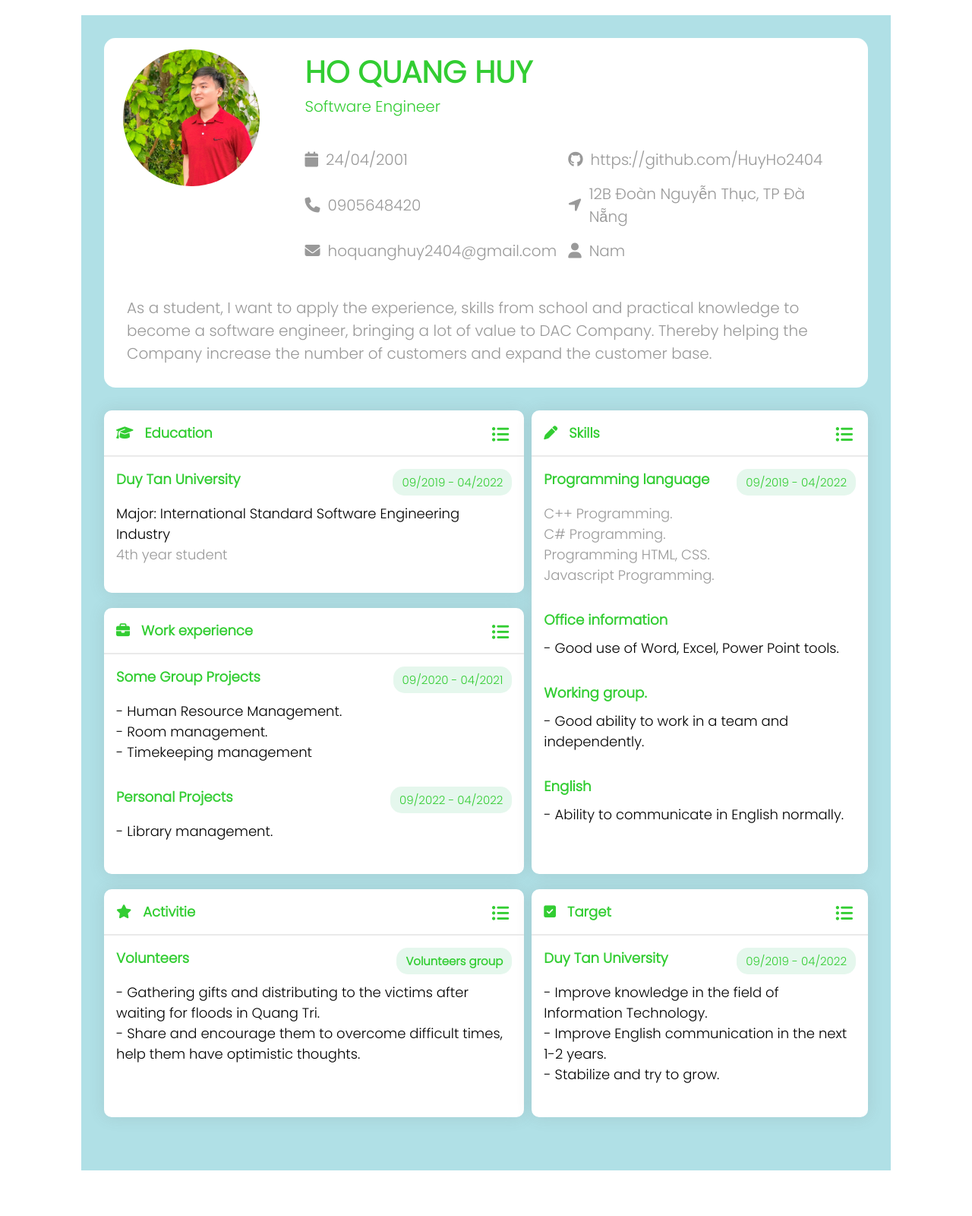
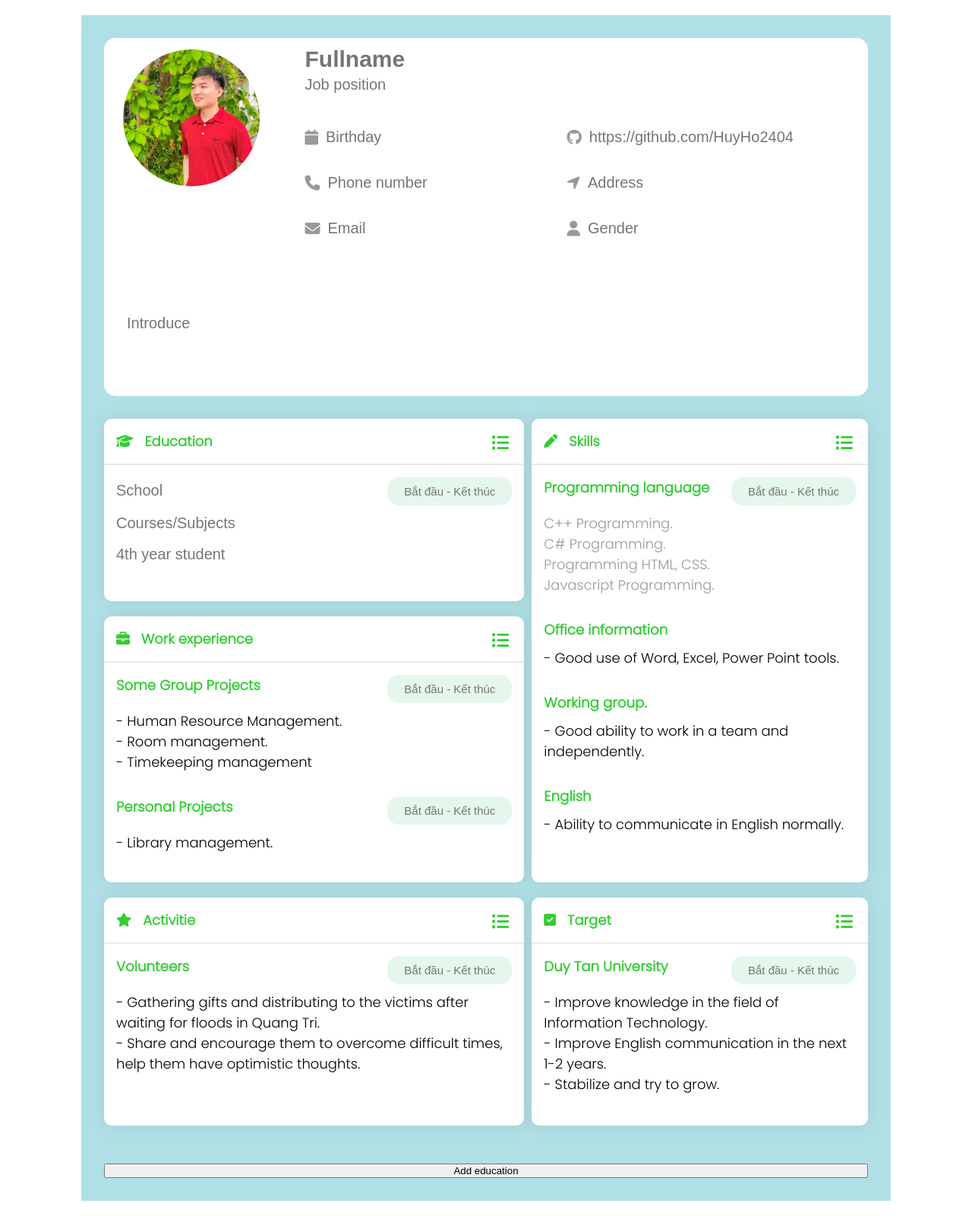
Before and after one commit to HuyHo2404/demo_cv_php, a PHP site: page / in a window 1280 px wide. Shown: the whole page at 76% size. Before the commit the page ends 1540 px from the top, so only its background shows below. Run offline with PHP 8.4, Linux system fonts and the light colour scheme.

Commit message:
Huy: 07/11/2022

```diff
--- a/ResumePage/css/style.css
+++ b/ResumePage/css/style.css
@@ -82,7 +82,6 @@ img {
 .module-title{
     color: #999;
     display: inline-flex;
-
     justify-content: space-between;
     margin-bottom: 10px;
 }
@@ -96,7 +95,7 @@ img {
 
 .module-title p{
     display: inline;
-    margin-left: 10px;
+    /*margin-left: 10px;*/
 }
 
 .module-title-right{
--- a/ResumePage/index.php
+++ b/ResumePage/index.php
@@ -21,38 +21,38 @@
                 </div>
                 <div class="module">
                     <div class="name">
-                        <h1>HO QUANG HUY</h1>
-                        <p>Software Engineer</p>
+                        <input value="<?php echo $row['fullname'] ?? '' ?>" id="fullname" type="text" class="left-content-col-left" placeholder="Fullname" style="width: 500px; height: 25px; border: none; font-size: 30px; font-weight: 700; color: #32cd32; outline: none">
+                        <input value="<?php echo $row['nganhnghe'] ?? '' ?>" id="nganhnghe" type="text" class="left-content-col-left" placeholder="Job position" style="width: 300px; height: 25px; border: none; font-size: 20px; font-weight: 500; color: #32cd32; outline: none">
                     </div>
                     <div class="module-title">
                         <div class="column-item module-title-left">
                             <div class="li">
-                                <span class="fa-solid fa-calendar"></span><p>24/04/2001</p>
+                                <span class="fa-solid fa-calendar"></span><input value="<?php echo $row['ngaysinh'] ?? '' ?>" id="ngaysinh" type="text" class="left-content-col-left" placeholder="Birthday" style="width: 300px; height: 25px; border: none; font-size: 20px; font-weight: 500; color: #999; margin-left: 10px; outline: none">
                             </div>
                             <div class="li">
-                                <span class="fa-solid fa-phone"></span><p>0905648420</p>
+                                <span class="fa-solid fa-phone"></span></span><input value="<?php echo $row['sodt'] ?? '' ?>" id="sodt" type="text" class="left-content-col-left" placeholder="Phone number" style="width: 300px; height: 25px; border: none; font-size: 20px; font-weight: 500; color: #999; margin-left: 10px; outline: none">
                             </div>
                             <div class="li">
-                                <span class="fa-solid fa-envelope"></span><p>hoquanghuy2404@gmail.com</p>
+                                <span class="fa-solid fa-envelope"></span><input value="<?php echo $row['email'] ?? '' ?>" id="email" type="text" class="left-content-col-left" placeholder="Email" style="width: 300px; height: 25px; border: none; font-size: 20px; font-weight: 500; color: #999; margin-left: 10px; outline: none">
                             </div>
                         </div>
 
                         <div class="column-item module-title-right">
                             <div class="li">
-                                <span class="fa-brands fa-github"></span><p>https://github.com/HuyHo2404</p>
+                                <span class="fa-brands fa-github"></span><input value="<?php echo $row['github'] ?? '' ?>" id="github" type="text" class="left-content-col-left" placeholder="https://github.com/HuyHo2404" style="width: 300px; height: 25px; border: none; font-size: 20px; font-weight: 500; color: #999; margin-left: 10px; outline: none">
                             </div>
                             <div class="li">
-                                <span class="fa-solid fa-location-arrow"></span><p>12B Đoàn Nguyễn Thục, TP Đà Nẵng</p>
+                                <span class="fa-solid fa-location-arrow"></span><input value="<?php echo $row['diachi'] ?? '' ?>" id="diachi" type="text" class="left-content-col-left" placeholder="Address" style="width: 300px; height: 25px; border: none; font-size: 20px; font-weight: 500; color: #999; margin-left: 10px; outline: none">
                             </div>
                             <div class="li">
-                                <span class="fa-solid fa-user"></span><p>Nam</p>
+                                <span class="fa-solid fa-user"></span><input value="<?php echo $row['gioitinh'] ?? '' ?>" id="gioitinh" type="text" class="left-content-col-left" placeholder="Gender" style="width: 300px; height: 25px; border: none; font-size: 20px; font-weight: 500; color: #999; margin-left: 10px; outline: none">
                             </div>
                         </div>
                     </div>
                 </div>
             </div>
             <div class="module-content">
-                <p>As a student, I want to apply the experience, skills from school and practical knowledge to become a software engineer, bringing a lot of value to DAC Company. Thereby helping the Company increase the number of customers and expand the customer base.</p>
+                <input value="<?php echo $row['gioithieu'] ?? '' ?>" id="gioithieu" type="text" class="left-content-col-left" placeholder="Introduce" style="width: 945px; height: 130px; border: none; font-size: 20px; font-weight: 500; color: #999; outline: none">
             </div>
         </div>
 
@@ -75,15 +75,17 @@
                         <div class="edu-below">
                             <div class="section-info">
                                 <div class="edu-school">
-                                    <h5>Duy Tan University</h5>
+                                    <input value="<?php echo $row['truong'] ?? '' ?>" id="truong" type="text" class="left-content-col-left" placeholder="School" style="width: 200px; height: 25px; border: none; font-size: 20px; font-weight: 500; color: #32cd32; outline: none">
+                                    <!--<h5>Duy Tan University</h5>-->
                                 </div>
                                 <div class="edu-date">
-                                    <p>09/2019 - 04/2022</p>
+                                    <input value="<?php echo $row['start_end'] ?? '' ?>" id="start_end" type="text" class="left-content-col-left" placeholder="Bắt đầu - Kết thúc" style="width: 140px; height: 25px; border: none; background-color: #e5f7ed; text-align: center; font-size: 15px; outline: none">
+                                    <!--<p>09/2019 - 04/2022</p>-->
                                 </div>
                             </div>
                             <div class="content-des">
-                                <p>Major: International Standard Software Engineering Industry</p>
-                                <p style="color: #999;">4th year student</p>
+                                <input value="<?php echo $row['noidung'] ?? '' ?>" id="noidung" type="text" class="left-content-col-left" placeholder="Courses/Subjects" style="width: 500px; height: 25px; border: none; font-size: 20px; outline: none; margin-bottom: 15px">
+                                <input value="<?php echo $row['thoigian'] ?? '' ?>" id="thoigian" type="text" class="left-content-col-left" placeholder="4th year student" style="width: 500px; height: 25px; border: none; font-size: 20px; outline: none">
                             </div>
                         </div>
                     </div>
@@ -105,7 +107,7 @@
                                     <h5>Some Group Projects</h5>
                                 </div>
                                 <div class="edu-date">
-                                    <p>09/2020 - 04/2021</p>
+                                    <input value="<?php echo $row['start_end'] ?? '' ?>" id="date_exp" type="text" class="left-content-col-left" placeholder="Bắt đầu - Kết thúc" style="width: 140px; height: 25px; border: none; background-color: #e5f7ed; text-align: center; font-size: 15px; outline: none">
                                 </div>
                             </div>
                             <div class="content-des">
@@ -120,7 +122,7 @@
                                     <h5>Personal Projects</h5>
                                 </div>
                                 <div class="edu-date">
-                                    <p>09/2022 - 04/2022</p>
+                                    <input value="<?php echo $row['start_end'] ?? '' ?>" id="date_exp" type="text" class="left-content-col-left" placeholder="Bắt đầu - Kết thúc" style="width: 140px; height: 25px; border: none; background-color: #e5f7ed; text-align: center; font-size: 15px; outline: none">
                                 </div>
                             </div>
                             <div class="content-des">
@@ -146,7 +148,8 @@
                                     <h5>Volunteers</h5>
                                 </div>
                                 <div class="edu-date">
-                                    <p style="font-weight: 900;">Volunteers group</p>
+                                    <input value="<?php echo $row['start_end'] ?? '' ?>" id="date_exp" type="text" class="left-content-col-left" placeholder="Bắt đầu - Kết thúc" style="width: 140px; height: 25px; border: none; background-color: #e5f7ed; text-align: center; font-size: 15px; outline: none" >
+                                    <!--<p style="font-weight: 900;">Volunteers group</p>-->
                                 </div>
                             </div>
                             <div class="content-des">
@@ -177,7 +180,7 @@
                                     <h5>Programming language</h5>
                                 </div>
                                 <div class="edu-date">
-                                    <p>09/2019 - 04/2022</p>
+                                    <input value="<?php echo $row['start_end'] ?? '' ?>" id="date_exp" type="text" class="right-content-col-right" placeholder="Bắt đầu - Kết thúc" style="width: 140px; height: 25px; border: none; background-color: #e5f7ed; text-align: center; font-size: 15px; outline: none">
                                 </div>
                             </div>
                             <div class="content-des">
@@ -236,7 +239,7 @@
                                     <h5>Duy Tan University</h5>
                                 </div>
                                 <div class="edu-date">
-                                    <p>09/2019 - 04/2022</p>
+                                <input value="<?php echo $row['start_end'] ?? '' ?>" id="start_end" type="text" class="right-content-col-right" placeholder="Bắt đầu - Kết thúc" style="width: 140px; height: 25px; border: none; background-color: #e5f7ed; text-align: center; font-size: 15px; outline: none">
                                 </div>
                             </div>
                             <div class="content-des">
@@ -249,6 +252,7 @@
                 </div>
             </div>
         </div>
+        <button class="btn btn-success" onclick="window.open('input.php','_self')">Add education</button>
     </div>
 
 </body>
--- a/dbhelp.php
+++ b/dbhelp.php
@@ -22,4 +22,5 @@ function executeResult($sql){
     //close connection
     mysqli_close($conn);
     return $list;
+
 }
```
Also changed, not shown: input.php (+6 -1 lines), index1.php (renamed from index.php).
